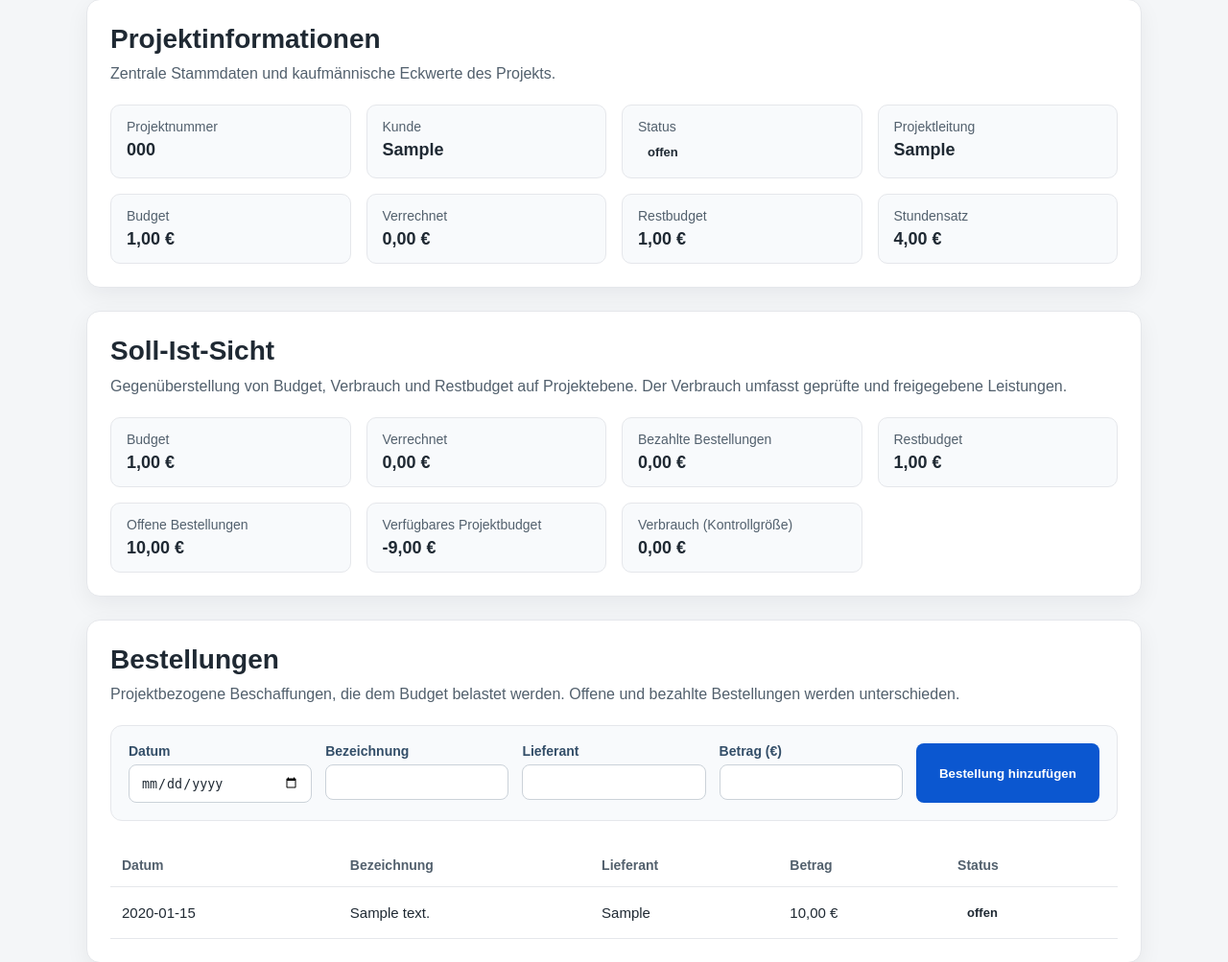
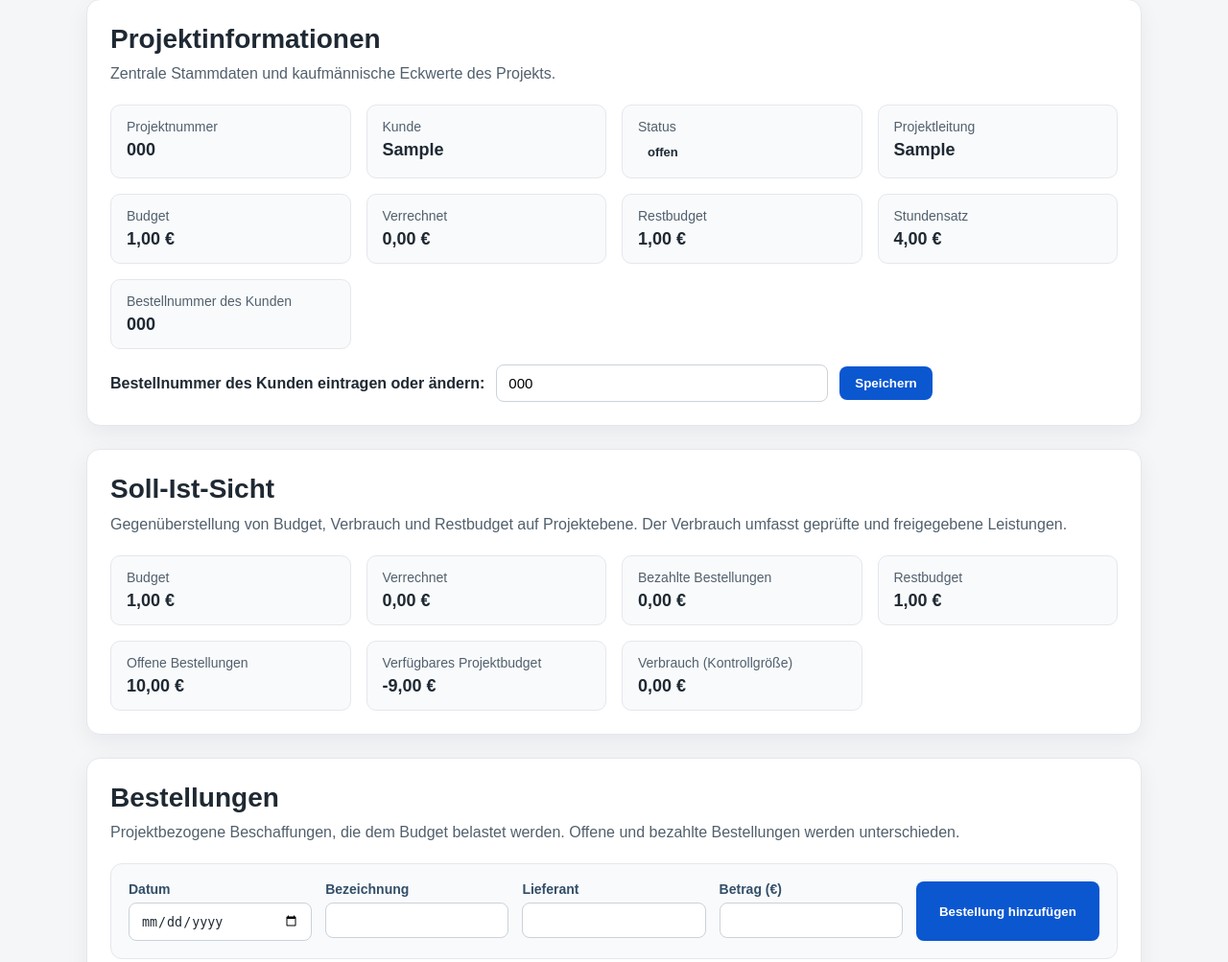
Before and after one commit to viccylng/Masterarbeit, a Flask app: page /projects/1 in a window 1280 px wide. Shown: the part 363-1366 px from the top of the page at 96% size. Run offline with Flask 3, Linux system fonts and the light colour scheme; tables that the repository leaves empty hold one stand-in row (values such as "Sample post").

Commit message:
Rechnungsentwurf erweitert, Bestellnummer des Kunden ergänzt, Leistungszeitraum

```diff
--- a/prototyp/app.py
+++ b/prototyp/app.py
@@ -16,6 +16,13 @@ app.config["SQLALCHEMY_DATABASE_URI"] = "sqlite:///lean_erp.db"
 app.config["SQLALCHEMY_TRACK_MODIFICATIONS"] = False
 
 db.init_app(app)
+
+def format_date_german(value):
+    """Wandelt ein ISO-Datum (2026-05-01) in deutsche Schreibweise (01.05.2026)."""
+    try:
+        return datetime.strptime(value, "%Y-%m-%d").strftime("%d.%m.%Y")
+    except (ValueError, TypeError):
+        return value
 
 def format_euro(value):
     """Formatiert einen Betrag im deutschen Stil mit Tausenderpunkt und Dezimalkomma."""
@@ -204,7 +211,7 @@ def add_order(project_id):
         flash("Bitte für den Betrag eine positive Zahl angeben.", "error")
         return redirect(url_for("project_detail", project_id=project_id, role=current_role))
 
-    # Neue Bestellungen starten standardmaessig im Status 'offen'.
+    # Neue Bestellungen starten standardmässig im Status 'offen'.
     new_order = Order(
         date=request.form["date"],
         description=description,
@@ -217,7 +224,7 @@ def add_order(project_id):
     AuditEntry.create(
         project,
         "Bestellung erfasst",
-        f"Bestellung '{new_order.description}' ueber {new_order.amount:.2f} EUR ({new_order.supplier}) wurde im Status 'offen' angelegt.",
+        f"Bestellung '{new_order.description}' über {new_order.amount:.2f} EUR ({new_order.supplier}) wurde im Status 'offen' angelegt.",
     )
 
     db.session.commit()
@@ -237,6 +244,7 @@ def add_project():
     project_manager = request.form["project_manager"].strip()
     budget = parse_positive_number(request.form["budget"])
     hourly_rate = parse_positive_number(request.form["hourly_rate"])
+    customer_order_number = request.form.get("customer_order_number", "").strip() or None
 
     if not project_number or not name or not customer or not project_manager:
         flash("Bitte alle Pflichtfelder des Projekts ausfüllen.", "error")
@@ -264,6 +272,7 @@ def add_project():
         budget=budget,
         project_manager=project_manager,
         hourly_rate=hourly_rate,
+        customer_order_number=customer_order_number,
     )
     db.session.add(project)
 
@@ -276,6 +285,35 @@ def add_project():
     db.session.commit()
     flash("Projekt wurde angelegt.", "success")
     return redirect(url_for("project_detail", project_id=project.id, role=current_role))
+
+@app.route("/projects/<int:project_id>/update-order-number", methods=["POST"])
+def update_order_number(project_id):
+    current_role = get_form_role()
+    project = get_project_or_404(project_id, current_role)
+
+    # Nur das Controlling pflegt die Bestellnummer des Kunden.
+    if current_role != "controlling":
+        abort(403)
+
+    new_number = request.form.get("customer_order_number", "").strip()
+    old_number = project.customer_order_number
+
+    if not new_number and not old_number:
+        return redirect(url_for("project_detail", project_id=project_id, role=current_role))
+
+    project.customer_order_number = new_number or None
+
+    if new_number and not old_number:
+        details = f"Bestellnummer des Kunden '{new_number}' wurde ergänzt."
+    elif new_number:
+        details = f"Bestellnummer des Kunden von '{old_number}' auf '{new_number}' geändert."
+    else:
+        details = f"Bestellnummer des Kunden '{old_number}' wurde entfernt."
+
+    AuditEntry.create(project, "Bestellnummer aktualisiert", details)
+    db.session.commit()
+    flash("Bestellnummer des Kunden aktualisiert.", "success")
+    return redirect(url_for("project_detail", project_id=project_id, role=current_role))
 
 @app.route("/projects/<int:project_id>/services/<int:service_id>/update-status", methods=["POST"])
 def update_service_status(project_id, service_id):
@@ -319,6 +357,12 @@ def invoice_draft(project_id):
     approved_services = _approved_services(project)
     total_hours = sum(s.hours for s in approved_services)
     total_amount = total_hours * project.hourly_rate
+    service_dates = sorted(s.date for s in approved_services)
+    service_period = None
+    if len(service_dates) == 1:
+        service_period = format_date_german(service_dates[0])
+    elif service_dates:
+        service_period = f"{format_date_german(service_dates[0])} – {format_date_german(service_dates[-1])}"
 
     return render_template(
         "invoice_draft.html",
@@ -326,6 +370,7 @@ def invoice_draft(project_id):
         approved_services=approved_services,
         total_hours=total_hours,
         total_amount=total_amount,
+        service_period=service_period,
         current_role=current_role,
         available_roles=AVAILABLE_ROLES,
     )
@@ -339,6 +384,12 @@ def invoice_draft_pdf(project_id):
     approved_services = _approved_services(project)
     total_hours = sum(s.hours for s in approved_services)
     total_amount = total_hours * project.hourly_rate
+    service_dates = sorted(s.date for s in approved_services)
+    service_period = None
+    if len(service_dates) == 1:
+        service_period = format_date_german(service_dates[0])
+    elif service_dates:
+        service_period = f"{format_date_german(service_dates[0])} – {format_date_german(service_dates[-1])}"
     created_on = datetime.now().strftime("%d.%m.%Y")
 
     buffer = BytesIO()
@@ -359,19 +410,23 @@ def invoice_draft_pdf(project_id):
     # --- Titel und Trennlinie ---
     pdf.setFont("Helvetica-Bold", 18)
     pdf.drawString(left, height - 52 * mm, "Rechnungsentwurf")
+    pdf.setFont("Helvetica-Oblique", 10)
+    pdf.drawString(left, height - 58 * mm, "Keine Rechnung – Zuarbeit für die Rechnungsstellung")
     pdf.setFont("Helvetica", 9)
     pdf.drawRightString(right, height - 52 * mm, f"Erstellt am {created_on}")
     pdf.setLineWidth(0.8)
-    pdf.line(left, height - 55 * mm, right, height - 55 * mm)
+    pdf.line(left, height - 61 * mm, right, height - 61 * mm)
 
     # --- Projektangaben ---
-    y = height - 65 * mm
+    y = height - 70 * mm
     pdf.setFont("Helvetica", 10)
     angaben = [
         ("Projekt", project.name),
         ("Projektnummer", project.project_number),
         ("Kunde", project.customer),
         ("Stundensatz", f"{format_euro(project.hourly_rate)} EUR"),
+        ("Ihre Bestellnummer", project.customer_order_number or "–"),
+        ("Leistungszeitraum", service_period or "–"),
     ]
     for label, value in angaben:
         pdf.setFont("Helvetica-Bold", 10)
@@ -383,23 +438,26 @@ def invoice_draft_pdf(project_id):
     # --- Leistungstabelle ---
     y -= 6 * mm
     if approved_services:
-        data = [["Datum", "Beschreibung", "Stunden", "Betrag"]]
-        for s in approved_services:
+        data = [["Pos.", "Datum", "Bezeichnung", "Menge", "Einheit", "Einzel EUR", "Gesamt EUR"]]
+        for pos, s in enumerate(approved_services, start=1):
             betrag = s.hours * project.hourly_rate
             data.append([
-                s.date,
+                str(pos),
+                format_date_german(s.date),
                 s.description,
                 f"{s.hours:.2f}",
-                f"{format_euro(betrag)} EUR",
+                "h",
+                format_euro(project.hourly_rate),
+                format_euro(betrag),
             ])
 
-        table = Table(data, colWidths=[28 * mm, 75 * mm, 25 * mm, 32 * mm])
+        table = Table(data, colWidths=[10 * mm, 22 * mm, 52 * mm, 16 * mm, 14 * mm, 22 * mm, 24 * mm])
         table.setStyle(TableStyle([
             ("FONT", (0, 0), (-1, 0), "Helvetica-Bold", 9),
             ("FONT", (0, 1), (-1, -1), "Helvetica", 9),
             ("BACKGROUND", (0, 0), (-1, 0), colors.HexColor("#f0f2f5")),
             ("TEXTCOLOR", (0, 0), (-1, 0), colors.HexColor("#1f2933")),
-            ("ALIGN", (2, 0), (3, -1), "RIGHT"),
+            ("ALIGN", (3, 0), (6, -1), "RIGHT"),
             ("GRID", (0, 0), (-1, -1), 0.5, colors.HexColor("#cbd2d9")),
             ("TOPPADDING", (0, 0), (-1, -1), 5),
             ("BOTTOMPADDING", (0, 0), (-1, -1), 5),
@@ -417,8 +475,11 @@ def invoice_draft_pdf(project_id):
         pdf.drawRightString(right, y, f"{total_hours:.2f}")
         y -= 7 * mm
         pdf.setFont("Helvetica-Bold", 11)
-        pdf.drawRightString(right - 32 * mm, y, "Entwurfsbetrag:")
+        pdf.drawRightString(right - 32 * mm, y, "Entwurfsbetrag (netto):")
         pdf.drawRightString(right, y, f"{format_euro(total_amount)} EUR")
+        y -= 7 * mm
+        pdf.setFont("Helvetica", 9)
+        pdf.drawRightString(right, y, "Umsatzsteuer und Gesamtbetrag werden bei der Rechnungsstellung ergänzt.")
     else:
         pdf.setFont("Helvetica", 10)
         pdf.drawString(left, y, "Für dieses Projekt liegen aktuell keine freigegebenen Leistungen vor.")
--- a/prototyp/models.py
+++ b/prototyp/models.py
@@ -5,12 +5,11 @@ from flask_sqlalchemy import SQLAlchemy
 # Zentrale Datenbank-Instanz. Wird in app.py mit der Flask-App verbunden.
 db = SQLAlchemy()
 
-
 class Project(db.Model):
     """Zentrale Bezugseinheit der Projektkontrolle.
 
-    Entspricht im Domaenenmodell dem Objekt 'Projekt', an das Leistungen,
-    Audit-Eintraege und die kaufmaennischen Kennzahlen gebunden sind.
+    Entspricht im Domänenmodell dem Objekt 'Projekt', an das Leistungen,
+    Audit-Einträge und die kaufmännischen Kennzahlen gebunden sind.
     """
 
     __tablename__ = "projects"
@@ -23,9 +22,12 @@ class Project(db.Model):
     budget = db.Column(db.Float, nullable=False, default=0.0)
     project_manager = db.Column(db.String(100), nullable=False)
     hourly_rate = db.Column(db.Float, nullable=False, default=0.0)
+    # Bestellnummer des Kunden (optional). Wird bei der Anlage oder nachträglich
+    # durch das Controlling gepflegt und im Rechnungsentwurf ausgewiesen.
+    customer_order_number = db.Column(db.String(100), nullable=True)
 
-    # 1:n - ein Projekt hat mehrere Leistungen und Audit-Eintraege.
-    # cascade sorgt dafuer, dass abhaengige Objekte mitgeloescht werden.
+    # 1:n - ein Projekt hat mehrere Leistungen und Audit-Einträge.
+    # cascade sorgt dafür, dass abhängige Objekte mitgelöscht werden.
     services = db.relationship(
         "Service",
         backref="project",
--- a/prototyp/requirements.txt
+++ b/prototyp/requirements.txt
@@ -1,2 +1,3 @@
 flask
 reportlab
+flask_sqlalchemy
--- a/prototyp/static/style.css
+++ b/prototyp/static/style.css
@@ -321,3 +321,26 @@ button:hover {
     color: #7f1d1d;
     border-color: #dc2626;
 }
+
+.order-number-form {
+    display: flex;
+    align-items: center;
+    gap: 12px;
+    margin-top: 16px;
+    flex-wrap: wrap;
+}
+
+.order-number-form label {
+    font-weight: 600;
+    color: #1f2933;
+}
+
+.order-number-form input {
+    flex: 1;
+    min-width: 200px;
+    max-width: 320px;
+    padding: 10px 12px;
+    border: 1px solid #cbd2d9;
+    border-radius: 8px;
+    font-size: 15px;
+}
--- a/prototyp/templates/index.html
+++ b/prototyp/templates/index.html
@@ -73,6 +73,11 @@
                 </div>
 
                 <div class="form-row">
+                    <label for="customer_order_number">Bestellnummer des Kunden</label>
+                    <input type="text" id="customer_order_number" name="customer_order_number" placeholder="optional">
+                </div>
+
+                <div class="form-row">
                     <label for="project_manager">Projektleitung</label>
                     <select id="project_manager" name="project_manager" required>
                         <option value="Projektleitung A">Projektleitung A</option>
--- a/prototyp/templates/project_detail.html
+++ b/prototyp/templates/project_detail.html
@@ -84,7 +84,21 @@
                     <span class="info-label">Stundensatz</span>
                     <span class="info-value">{{ project.hourly_rate|euro }} €</span>
                 </div>
+                <div class="info-item">
+                    <span class="info-label">Bestellnummer des Kunden</span>
+                    <span class="info-value">{{ project.customer_order_number or "–" }}</span>
+                </div>
             </div>
+
+            {% if current_role == "controlling" %}
+            <form action="{{ url_for('update_order_number', project_id=project.id) }}" method="post" class="order-number-form">
+                <input type="hidden" name="role" value="{{ current_role }}">
+                <label for="customer_order_number">Bestellnummer des Kunden eintragen oder ändern:</label>
+                <input type="text" id="customer_order_number" name="customer_order_number"
+                       value="{{ project.customer_order_number or '' }}" placeholder="z. B. 4500012345">
+                <button type="submit" class="secondary-button">Speichern</button>
+            </form>
+            {% endif %}
         </section>
 
         <section class="card">
```
Also changed, not shown: prototyp/seed.py (+5 -2 lines), prototyp/templates/invoice_draft.html (+21 -11 lines).
